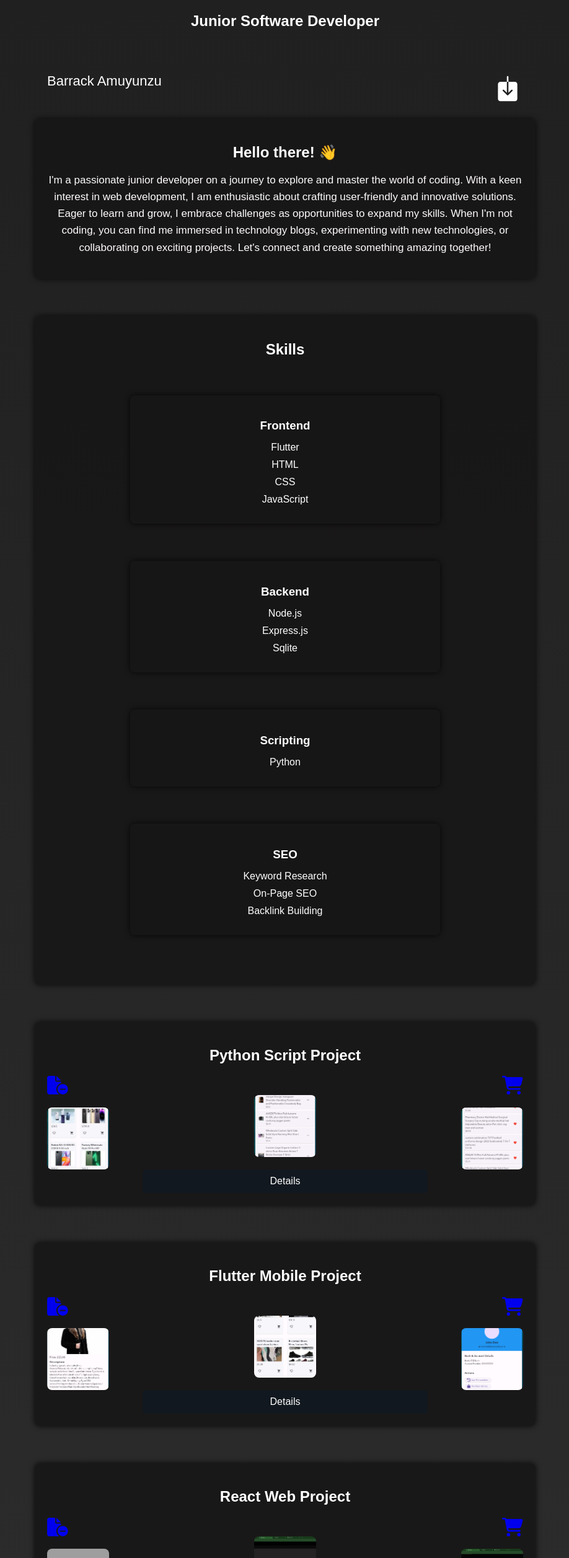
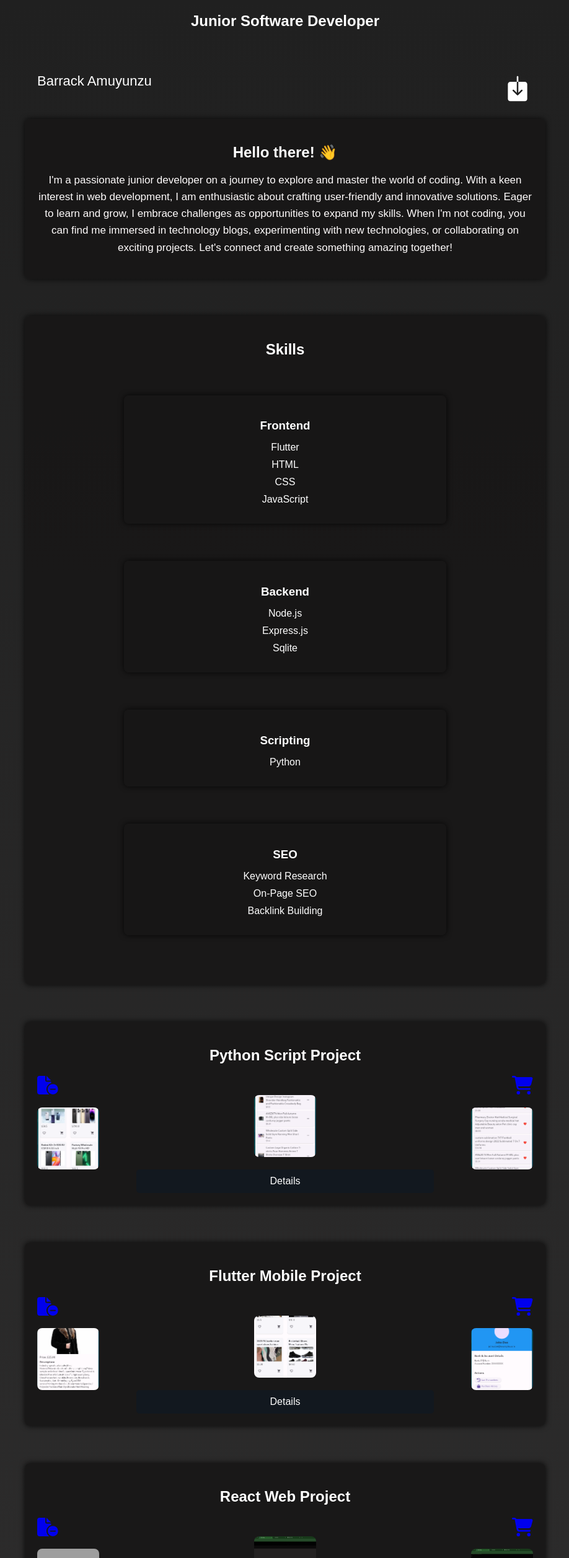
Before and after one commit to amuybar/portfolio, a React (Create React App) app: page / in a window 1280 px wide. Shown: the top 2514 px of the page at 62% size, without its empty margins (180-1098 px from the left). Built offline with nearby package versions, Linux system fonts and the light colour scheme; grey boxes are pictures that could not be loaded.

Commit message:
Updatted padding

```diff
--- a/src/componets/about/About.css
+++ b/src/componets/about/About.css
@@ -8,7 +8,7 @@
     align-self: center;
     background-color: rgba(24, 23, 23, 0.9);
     border-radius: 8px;
-    width: 60%;
+    width: 80%;
     box-shadow: 0 0 10px rgba(0, 0, 0, 0.8);
   }
 
--- a/src/componets/contact/Contact.css
+++ b/src/componets/contact/Contact.css
@@ -8,7 +8,7 @@
   align-self: center;
   background-color: rgba(24, 23, 23, 0.9);
   border-radius: 8px;
-  width: 60%;
+  width: 80%;
   box-shadow: 0 0 10px rgba(0, 0, 0, 0.8);
   }
 
@@ -60,7 +60,7 @@ form {
     border: 1px solid #b1b0b0;
     background-color: #919090;
     border-radius: 5px;
-    width: 70%;
+    width: 80%;
   }
 
   button {
--- a/src/componets/flpro/index.css
+++ b/src/componets/flpro/index.css
@@ -8,7 +8,7 @@
   align-self: center;
   background-color: rgba(24, 23, 23, 0.9);
   border-radius: 8px;
-  width: 60%;
+  width: 80%;
   box-shadow: 0 0 10px rgba(0, 0, 0, 0.8);
   }
 
--- a/src/componets/pypro/index.css
+++ b/src/componets/pypro/index.css
@@ -8,7 +8,7 @@
     align-self: center;
     background-color: rgba(24, 23, 23, 0.9);
     border-radius: 8px;
-    width: 60%;
+    width: 80%;
     box-shadow: 0 0 10px rgba(0, 0, 0, 0.8);
   }
 
--- a/src/componets/rctpro/index.css
+++ b/src/componets/rctpro/index.css
@@ -8,7 +8,7 @@
   align-self: center;
   background-color: rgba(24, 23, 23, 0.9);
   border-radius: 8px;
-  width: 60%;
+  width: 80%;
   box-shadow: 0 0 10px rgba(0, 0, 0, 0.8);
   }
 
--- a/src/componets/skills/index.css
+++ b/src/componets/skills/index.css
@@ -9,7 +9,7 @@
     align-self: center;
     background-color: rgba(24, 23, 23, 0.9);
     border-radius: 8px;
-    width: 60%;
+    width: 80%;
     box-shadow: 0 0 10px rgba(0, 0, 0, 0.8);
   }
 
--- a/src/componets/topcomp/index.css
+++ b/src/componets/topcomp/index.css
@@ -9,7 +9,7 @@
   align-self: center;
   background-color: transparent;
   border-radius: 8px;
-  width: 60%;
+  width: 80%;
   box-shadow: 0 0 10px transparent;
   }
 
```
